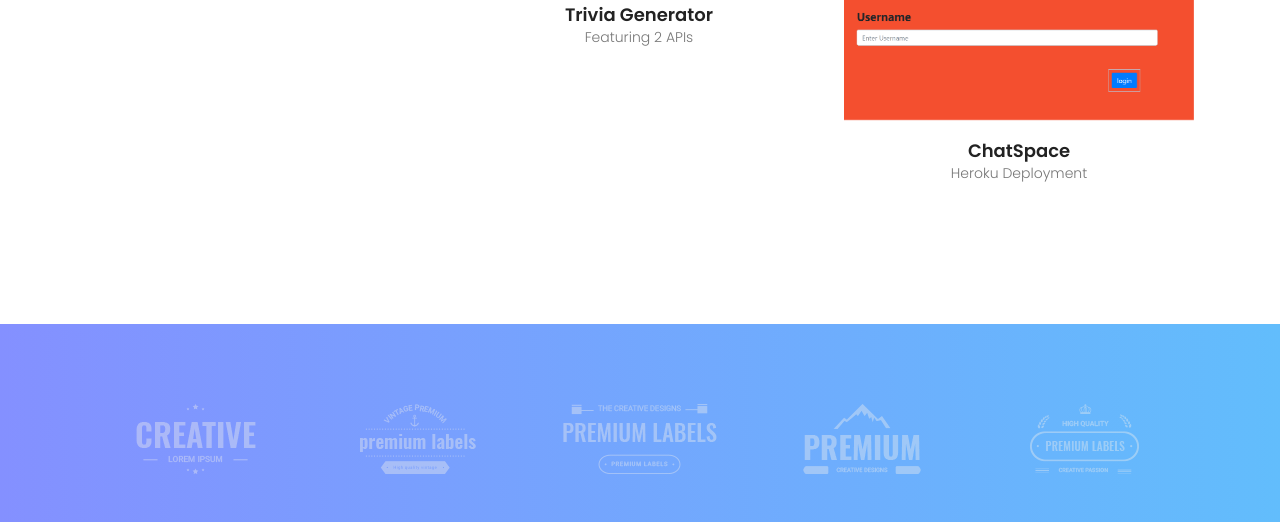
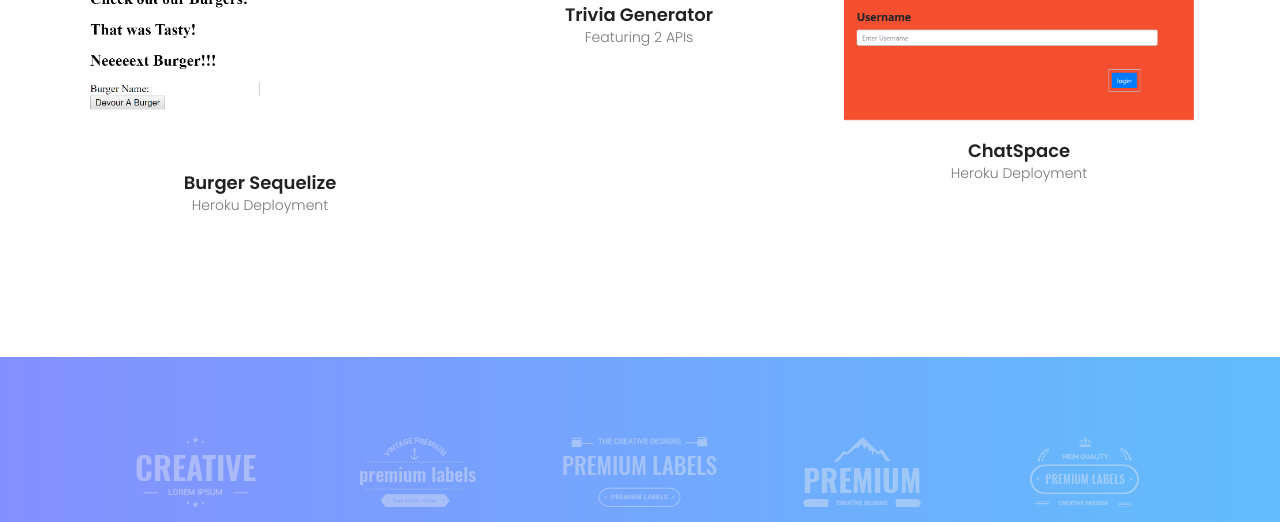
Before and after one commit to WildestDeuce/Updated-Portolio, a plain HTML site: page index.html in a window 1280 px wide. Shown: the part 2757-3279 px from the top of the page. Drawn offline with nearby package versions, Linux system fonts and the light colour scheme; some packages are replaced by stand-ins of ours; files whose address does not match are found by name.

Commit message:
added burger-sequelize app to portfolio

```diff
--- a/index.html
+++ b/index.html
@@ -309,6 +309,28 @@
 						</div>
 					</a>
 
+					<a href="https://tranquil-crag-30595.herokuapp.com">
+						<div class="single-portfolio col-sm-4 all raster">
+							<div class="relative">
+								<div class="thumb">
+									<div class="overlay overlay-bg"></div>
+									<img class="image img-fluid" src="/personal/img/Burger-Sequelize.PNG"
+										alt="ChatSpace-screenshot">
+								</div>
+								<a href="./img/p2.jpg" class="img-pop-up">
+									<div class="middle">
+										<div class="text align-self-center d-flex"><img src="./img/preview.png" alt="">
+										</div>
+									</div>
+								</a>
+							</div>
+							<div class="p-inner">
+								<h4>Burger Sequelize</h4>
+								<div class="cat">Heroku Deployment</div>
+							</div>
+						</div>
+					</a>
+
 
 
 
```
Also changed, not shown: personal/img/Burger-Sequelize.PNG (added).
